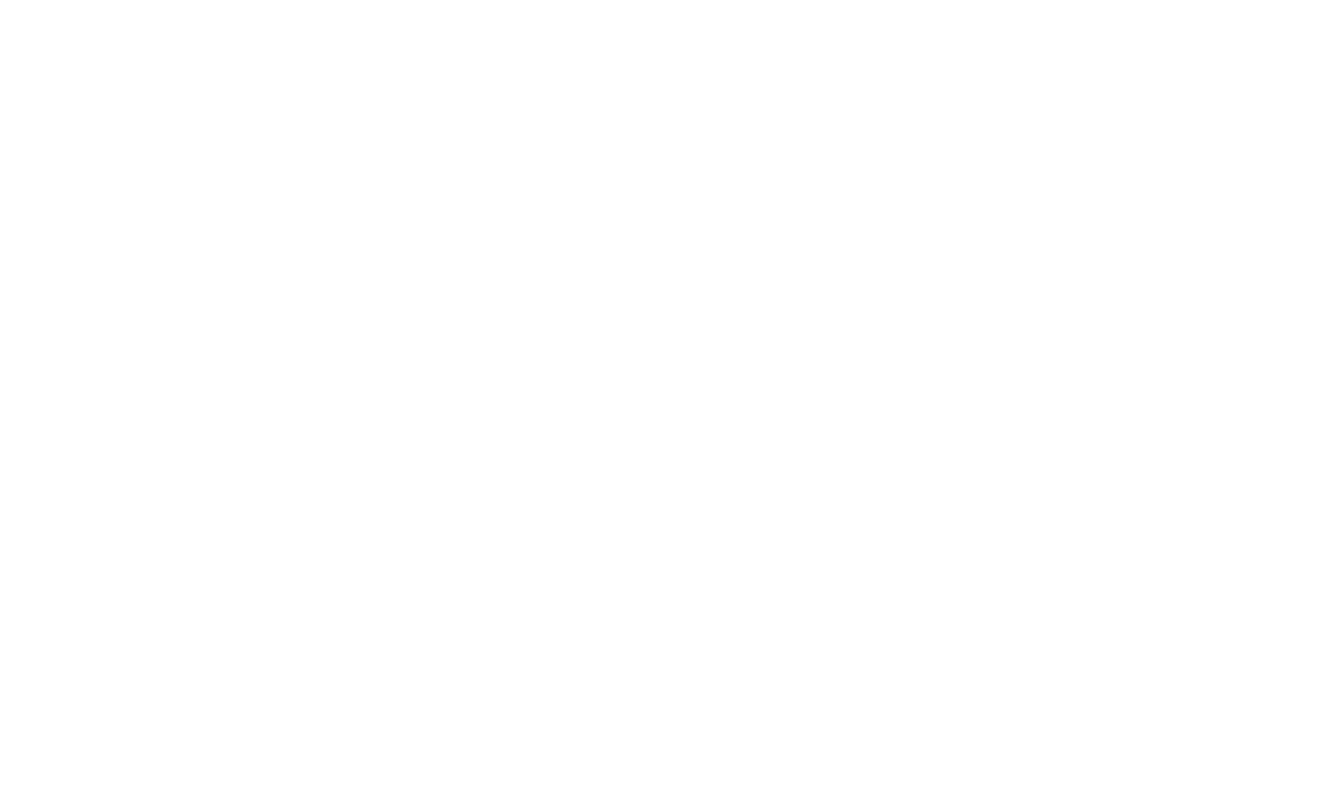
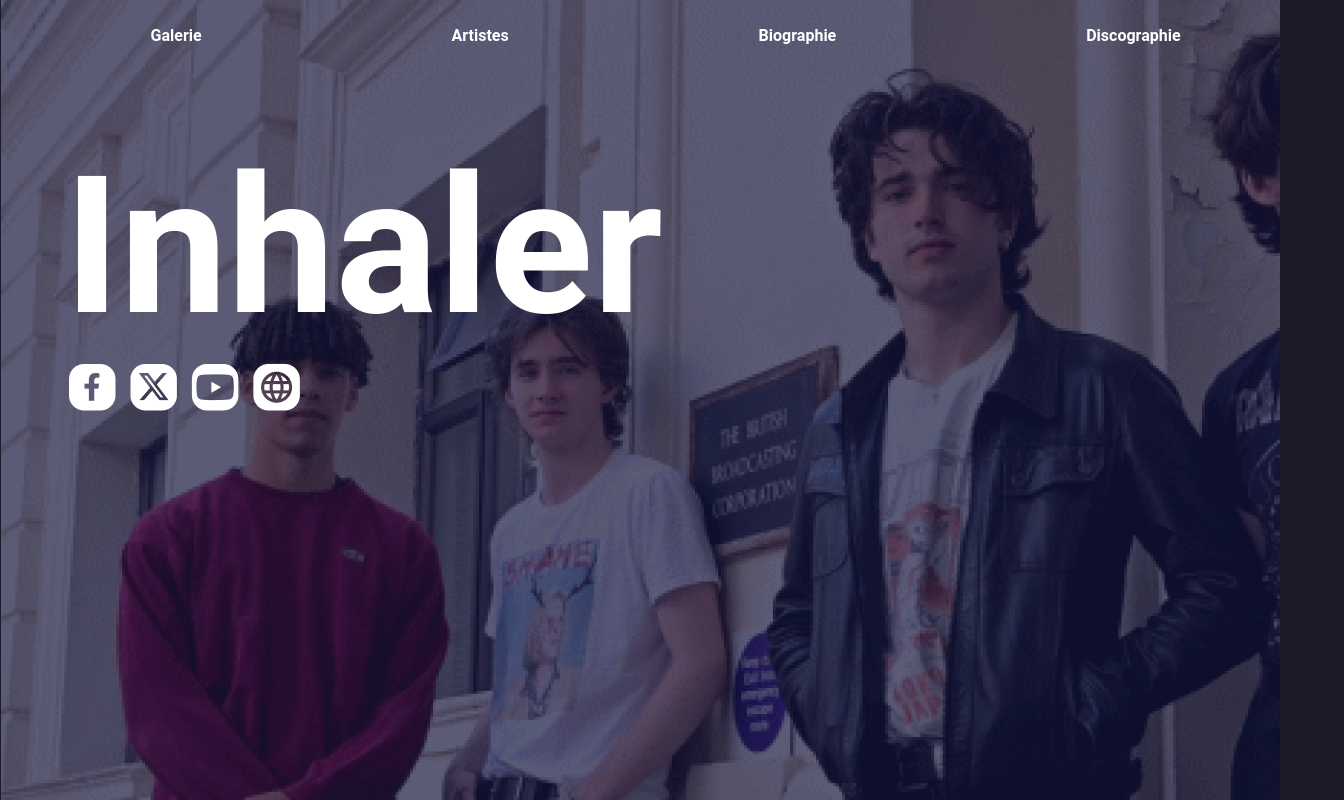
Before and after one commit to LouaneDrelon/Rockband-FanPage, a plain HTML site: page index.html in a window 1280 px wide. Shown: the whole page, 1344 px wide, since content can reach past the window. Drawn offline with Linux system fonts and the light colour scheme.

Commit message:
header presque finit

```diff
--- a/css/style.css
+++ b/css/style.css
@@ -0,0 +1,40 @@
+body{
+    background-color: #1B1B29;
+    margin: 0;
+    padding: 0;
+    color: white;
+    font-family: 'Roboto';
+}
+header{
+    justify-content: center;
+    align-items: center;
+    background-image: url(../img/backgroundHeader.png);
+    width: 100vw;
+    height: 100vh;
+}
+h1{
+    font-size: 15vw;
+    margin: 0;
+}
+nav{
+    display: flex;
+    flex-direction: row;
+    width: 100%;
+    justify-content:space-around;
+    align-items: center;
+    padding: 2vw;
+}
+nav a{
+    justify-content: space-around;
+    text-decoration: none;
+    color: white;
+    font-weight: bold;
+    font-family: 'Roboto';
+}
+.titleHeader{
+    width: 100%;
+    padding: 5vw 0 0 5vw;
+}
+.mediaSocial img{
+    padding: 5px;
+}
--- a/index.html
+++ b/index.html
@@ -3,11 +3,26 @@
 <head>
     <meta charset="UTF-8">
     <meta name="viewport" content="width=device-width, initial-scale=1.0">
+    <link rel="stylesheet" href="./css/style.css">
     <title>RockBand FanPage</title>
 </head>
 <body>
     <header>
-
+        <nav>
+            <a href="galerie">Galerie</a>
+            <a href="artistes">Artistes</a>
+            <a href="biographie">Biographie</a>
+            <a href="discographie">Discographie</a>
+        </nav>
+        <div class="titleHeader">
+            <h1>Inhaler</h1>
+            <div class="mediaSocial">
+                <img src="./img/facebook.png" alt="logo facebook">
+                <img src="./img/x.png" alt="logo X">
+                <img src="./img/youtube.png" alt="logo youtube">
+                <img src="./img/Web.png" alt="logo web">
+            </div>
+        </div>
     </header>
     <main>
 
```
Also changed, not shown: img/1107f181f2833dfea6c8542637c30259.jpeg (added), img/1107f181f2833dfea6c8542637c30259.png (added), img/1334_1.gif (added), img/2eba_3.gif (added), img/52442792227_ea5bcc3d5f_b.jpg (added), img/52442792227_ea5bcc3d5f_b.png (added), img/Web.png (added), img/a0K5J000003ddaqUAA_original.jpeg (added), img/af50_2.gif (added), img/backgroundHeader.png (added), img/facebook.png (added), img/x.png (added), img/youtube.png (added).
